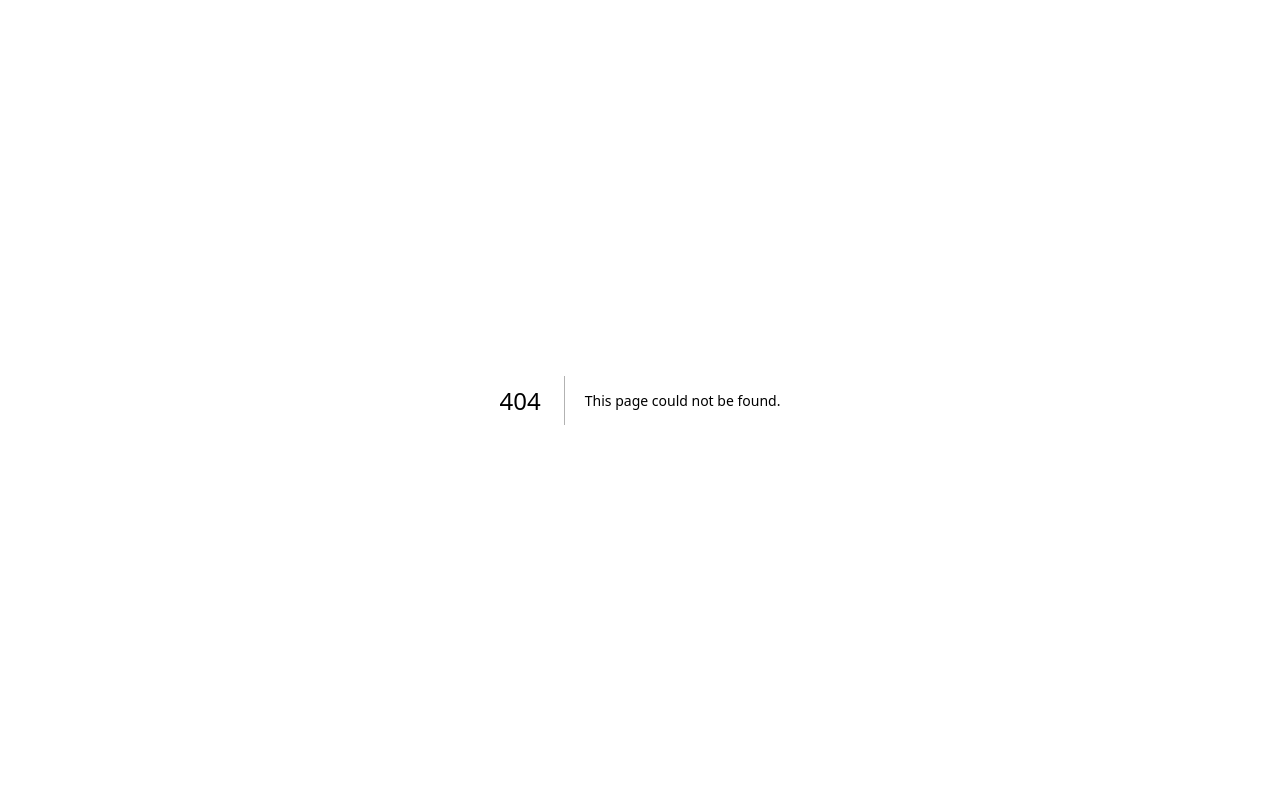
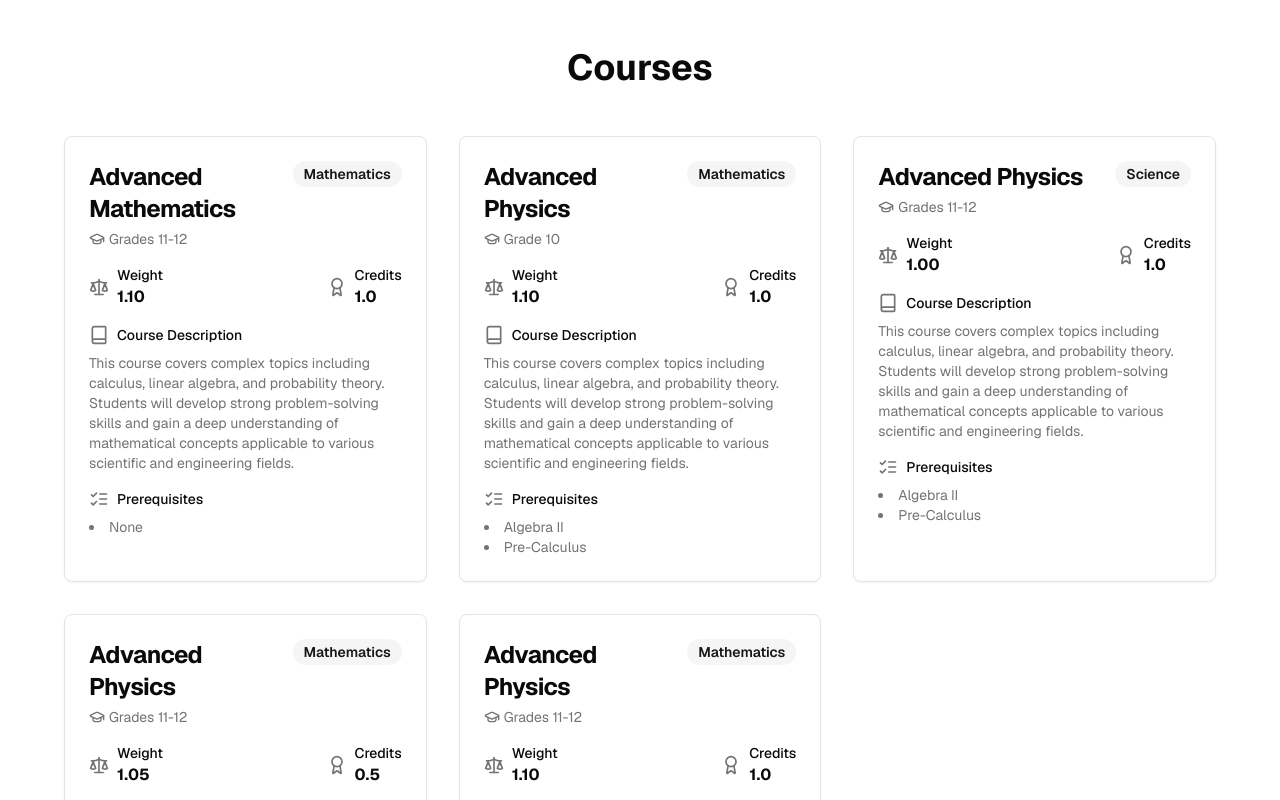
Before and after one commit to nash-pillai/career-planner, a Next.js app: page /courses in a window 1280 px wide. Before the commit this address had no page. Shown: the top 800 px of the page. Built offline with nearby package versions, Linux system fonts and the light colour scheme.

Commit message:
courses page

```diff
--- a/src/app/careers/page.tsx
+++ b/src/app/careers/page.tsx
@@ -1,6 +1,6 @@
 "use client";
 
-import { CareerCard } from "@/components/career-card";
+import CareerCard from "@/components/career-card";
 import { useState } from "react";
 import { Career } from "types";
 
--- /dev/null
+++ b/src/app/courses/page.tsx
@@ -0,0 +1,70 @@
+"use client";
+
+import CourseCard from "@/components/course-card";
+import { useState } from "react";
+import { Course } from "types";
+
+export default function Courses() {
+  const [courses, setCourses] = useState<Course[]>([
+    {
+      name: "Advanced Mathematics",
+      description:
+        "This course covers complex topics including calculus, linear algebra, and probability theory. Students will develop strong problem-solving skills and gain a deep understanding of mathematical concepts applicable to various scientific and engineering fields.",
+      credits: 1,
+      weight: 1.1,
+      recommendedGrades: [11, 12],
+      prerequisites: [],
+      department: "Mathematics",
+    },
+    {
+      name: "Advanced Physics",
+      description:
+        "This course covers complex topics including calculus, linear algebra, and probability theory. Students will develop strong problem-solving skills and gain a deep understanding of mathematical concepts applicable to various scientific and engineering fields.",
+      credits: 1,
+      weight: 1.1,
+      recommendedGrades: [10],
+      prerequisites: ["Algebra II", "Pre-Calculus"],
+      department: "Mathematics",
+    },
+    {
+      name: "Advanced Physics",
+      description:
+        "This course covers complex topics including calculus, linear algebra, and probability theory. Students will develop strong problem-solving skills and gain a deep understanding of mathematical concepts applicable to various scientific and engineering fields.",
+      credits: 1,
+      weight: 1,
+      recommendedGrades: [11, 12],
+      prerequisites: ["Algebra II", "Pre-Calculus"],
+      department: "Science",
+    },
+    {
+      name: "Advanced Physics",
+      description:
+        "This course covers complex topics including calculus, linear algebra, and probability theory. Students will develop strong problem-solving skills and gain a deep understanding of mathematical concepts applicable to various scientific and engineering fields.",
+      credits: 0.5,
+      weight: 1.05,
+      recommendedGrades: [11, 12],
+      prerequisites: ["Algebra II", "Pre-Calculus"],
+      department: "Mathematics",
+    },
+    {
+      name: "Advanced Physics",
+      description:
+        "This course covers complex topics including calculus, linear algebra, and probability theory. Students will develop strong problem-solving skills and gain a deep understanding of mathematical concepts applicable to various scientific and engineering fields.",
+      credits: 1,
+      weight: 1.1,
+      recommendedGrades: [11, 12],
+      prerequisites: ["Algebra II", "Pre-Calculus"],
+      department: "Mathematics",
+    },
+  ]);
+  return (
+    <div className="flex flex-col items-center justify-center space-y-12 p-12">
+      <h1 className="text-4xl font-bold">Courses</h1>
+      <div className="grid w-full max-w-6xl grid-cols-1 gap-8 md:grid-cols-2 lg:grid-cols-3">
+        {courses.map((course) => (
+          <CourseCard key={course.name} course={course} />
+        ))}
+      </div>
+    </div>
+  );
+}
--- a/src/components/career-card.tsx
+++ b/src/components/career-card.tsx
@@ -3,7 +3,7 @@ import { Badge } from "@/components/ui/badge";
 import { Briefcase, Building, GraduationCap, DollarSign } from "lucide-react";
 import { Career } from "types";
 
-export function CareerCard({ career }: { career: Career }) {
+export default function CareerCard({ career }: { career: Career }) {
   return (
     <Card className="mx-auto w-full max-w-md">
       <CardHeader className="pb-4">
--- /dev/null
+++ b/src/components/course-card.tsx
@@ -0,0 +1,68 @@
+import { Card, CardContent, CardHeader, CardTitle } from "@/components/ui/card";
+import { Badge } from "@/components/ui/badge";
+import { Book, GraduationCap, Scale, Award, ListChecks } from "lucide-react";
+import { Course } from "types";
+
+export default function CourseCard({ course }: { course: Course }) {
+  return (
+    <Card className="mx-auto w-full max-w-md">
+      <CardHeader className="pb-4">
+        <div className="flex items-start justify-between">
+          <div>
+            <CardTitle className="text-2xl font-bold">{course.name}</CardTitle>
+            <p className="mt-1 flex items-center text-sm text-muted-foreground">
+              <GraduationCap className="mr-1 h-4 w-4" />
+              Grade{course.recommendedGrades.length > 1 ? "s" : ""}{" "}
+              {course.recommendedGrades.length > 1
+                ? `${course.recommendedGrades[0]}-${course.recommendedGrades[course.recommendedGrades.length - 1]}`
+                : course.recommendedGrades[0]}
+            </p>
+          </div>
+          <Badge variant="secondary" className="text-sm">
+            {course.department}
+          </Badge>
+        </div>
+      </CardHeader>
+      <CardContent className="grid gap-4">
+        <div className="flex items-center justify-between">
+          <div className="flex items-center">
+            <Scale className="mr-2 h-5 w-5 text-muted-foreground" />
+            <div>
+              <p className="text-sm font-medium">Weight</p>
+              <p className="text-base font-bold">{course.weight.toFixed(2)}</p>
+            </div>
+          </div>
+          <div className="flex items-center">
+            <Award className="mr-2 h-5 w-5 text-muted-foreground" />
+            <div>
+              <p className="text-sm font-medium">Credits</p>
+              <p className="text-base font-bold">{course.credits.toFixed(1)}</p>
+            </div>
+          </div>
+        </div>
+        <div>
+          <h3 className="mb-2 flex items-center text-sm font-medium">
+            <Book className="mr-2 h-5 w-5 text-muted-foreground" />
+            Course Description
+          </h3>
+          <p className="text-sm text-muted-foreground">{course.description}</p>
+        </div>
+        <div>
+          <h3 className="mb-2 flex items-center text-sm font-medium">
+            <ListChecks className="mr-2 h-5 w-5 text-muted-foreground" />
+            Prerequisites
+          </h3>
+          <ul className="list-inside list-disc text-sm text-muted-foreground">
+            {course.prerequisites.length > 0 ? (
+              course.prerequisites.map((prerequisite) => (
+                <li key={prerequisite}>{prerequisite}</li>
+              ))
+            ) : (
+              <li>None</li>
+            )}
+          </ul>
+        </div>
+      </CardContent>
+    </Card>
+  );
+}
```
Also changed, not shown: types.ts (+10 -0 lines).
